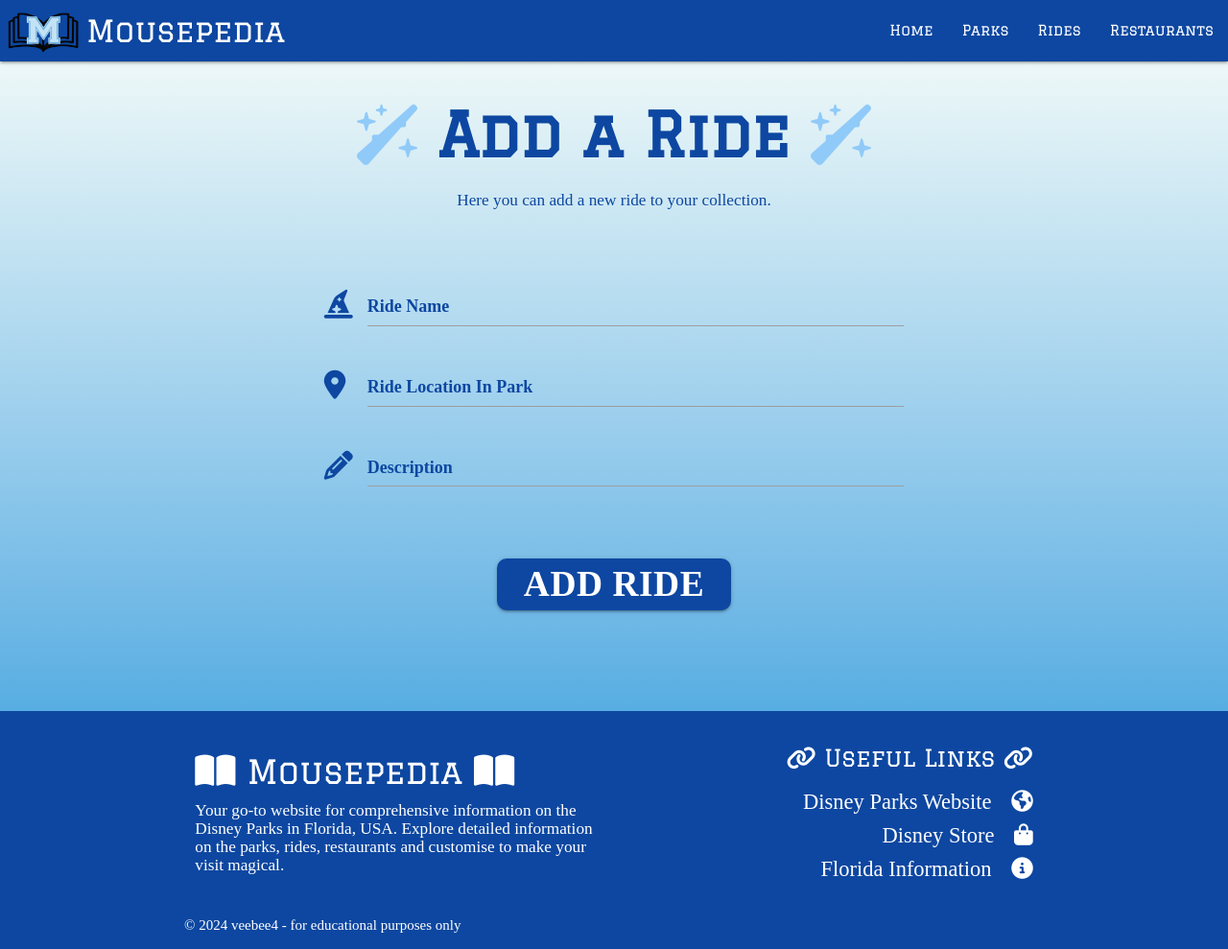
After one commit to veebee4/mousepediadb, a Flask app: template mousepediadb/templates/add_ride.html in a window 1280 px wide. The commit adds this page. Shown: the whole page at 96% size. Run offline with Flask 2, Linux system fonts and the light colour scheme; the template is opened without the code that fills it, so the values that code supplies are empty; some libraries are stand-ins or nearby versions; some web fonts are replaced.

Commit message:
Create add_ride page and form

```diff
--- a/mousepediadb/models.py
+++ b/mousepediadb/models.py
@@ -58,6 +58,8 @@ class Park(db.Model):
     special_features = db.Column(db.Text, nullable=False)
     transport_between_parks = db.Column(db.Text, nullable=False)
     image_url = db.Column(db.String(255), nullable=True)
+    ride = db.relationship("Ride", backref=db.backref("parks", cascade="all, delete", lazy=True))
+    restaurant = db.relationship("Restaurant", backref=db.backref("parks", cascade="all, delete", lazy=True))
 
     def __repr__(self):
         # returns chosen fields from the above schema
--- a/mousepediadb/static/css/style.css
+++ b/mousepediadb/static/css/style.css
@@ -139,7 +139,9 @@ main {
 
 /* ---------------------------------------- Add Parks Page */
 
-.add_park_form {
+/* ---------------------------------------- Forms */
+
+.add_form {
     margin-top: 4rem;
     margin-bottom: 4rem;
 }
--- a/mousepediadb/templates/add_park.html
+++ b/mousepediadb/templates/add_park.html
@@ -5,7 +5,7 @@
 <h6 class="blue-text text-darken-4 center-align">Here you can add a new park to your collection.</h6>
 
 <!-- Form to add a park to the database -->
-<div class="container add_park_form">
+<div class="container add_form">
     <div class="row">
         <form class="col s12" method="POST" action="{{ url_for('add_park') }}">
             <!-- park_name -->
--- /dev/null
+++ b/mousepediadb/templates/add_ride.html
@@ -0,0 +1,47 @@
+{% extends "base.html" %}
+{% block content %}
+
+<h1 class="blue-text text-darken-4 center-align page-heading"><i class="fa-solid fa-wand-sparkles blue-text text-lighten-3"></i> Add a Ride <i class="fa-solid fa-wand-sparkles blue-text text-lighten-3"></i></h1>
+<h6 class="blue-text text-darken-4 center-align">Here you can add a new ride to your collection.</h6>
+
+<!-- Form to add a ride to the database -->
+<div class="container add_form">
+    <div class="row">
+        <form class="col s12" method="POST" action="{{ url_for('add_ride') }}">
+            <!-- ride_name -->
+            <div class="row">
+                <div class="input-field col s12 label-alt-colour">
+                    <i class="fa-solid fa-hat-wizard blue-text text-darken-4 prefix"></i>
+                    <input id="ride_name" name="ride_name" minlength="5" maxlength="50" type="text" class="validate" required>
+                    <label for="ride_name">Ride Name</label>
+                </div>
+            </div>
+            <!-- ride_location -->
+            <div class="row">
+                <div class="input-field col s12">
+                    <i class="fa-solid fa-location-dot blue-text text-darken-4 prefix"></i>
+                    <input id="ride_location" name="ride_location" minlength="5" maxlength="50" type="text" class="validate" required>
+                    <label for="ride_location">Ride Location In Park</label>
+                </div>
+            </div>
+            <!-- ride_description -->
+            <div class="row">
+                <div class="input-field col s12">
+                    <i class="fa-solid fa-pencil blue-text text-darken-4 prefix"></i>
+                    <textarea id="ride_description" name="ride_description" minlength="5" maxlength="500" class="materialize-textarea validate" required></textarea>
+                    <label for="ride_description">Description</label>
+                </div>
+            </div>
+            <!-- Submit button for form -->
+            <div class="row">
+                <div class="col s12 center-align">
+                    <button class="btn-large blue darken-4 submit-button" type="submit" name="action">
+                        Add Ride
+                    </button>
+                </div>
+            </div>
+        </form>
+    </div>
+</div>
+
+{% endblock %}
--- a/mousepediadb/templates/base.html
+++ b/mousepediadb/templates/base.html
@@ -22,7 +22,7 @@
                 <ul class="right hide-on-med-and-down">
                     <li class="nav-link"><a href="{{ url_for('home') }}">Home</a></li>
                     <li class="nav-link"><a href="{{ url_for('parks') }}">Parks</a></li>
-                    <li class="nav-link"><a href="">Rides</a></li>
+                    <li class="nav-link"><a href="{{ url_for('rides') }}">Rides</a></li>
                     <li class="nav-link"><a href="">Restaurants</a></li>
                 </ul>
             </div>
@@ -32,7 +32,7 @@
         <ul class="sidenav" id="mobile-demo">
             <li><a href="{{ url_for('home') }}">Home</a></li>
             <li><a href="{{ url_for('parks') }}">Parks</a></li>
-            <li><a href="">Rides</a></li>
+            <li><a href="{{ url_for('rides') }}">Rides</a></li>
             <li><a href="">Restaurants</a></li>
         </ul>
     </header>
--- a/mousepediadb/templates/edit_park.html
+++ b/mousepediadb/templates/edit_park.html
@@ -5,7 +5,7 @@
 <h6 class="blue-text text-darken-4 center-align">Here you can edit a Park in your collection.</h6>
 
 <!-- Form to edit a park in the database -->
-<div class="container add_park_form">
+<div class="container add_form">
     <div class="row">
         <form class="col s12" method="POST" action="{{ url_for('edit_park', park_id=park.id) }}">
             <!-- park_name -->
```
